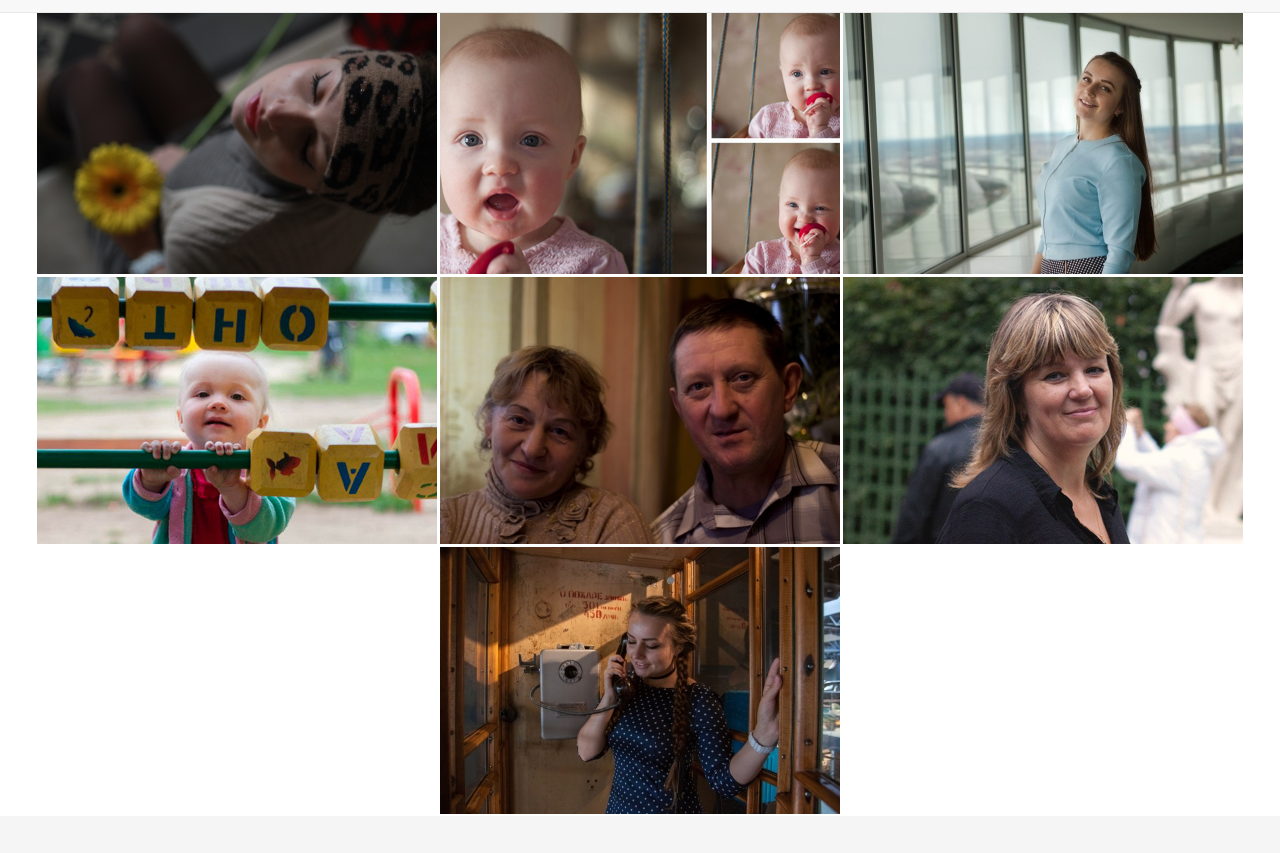
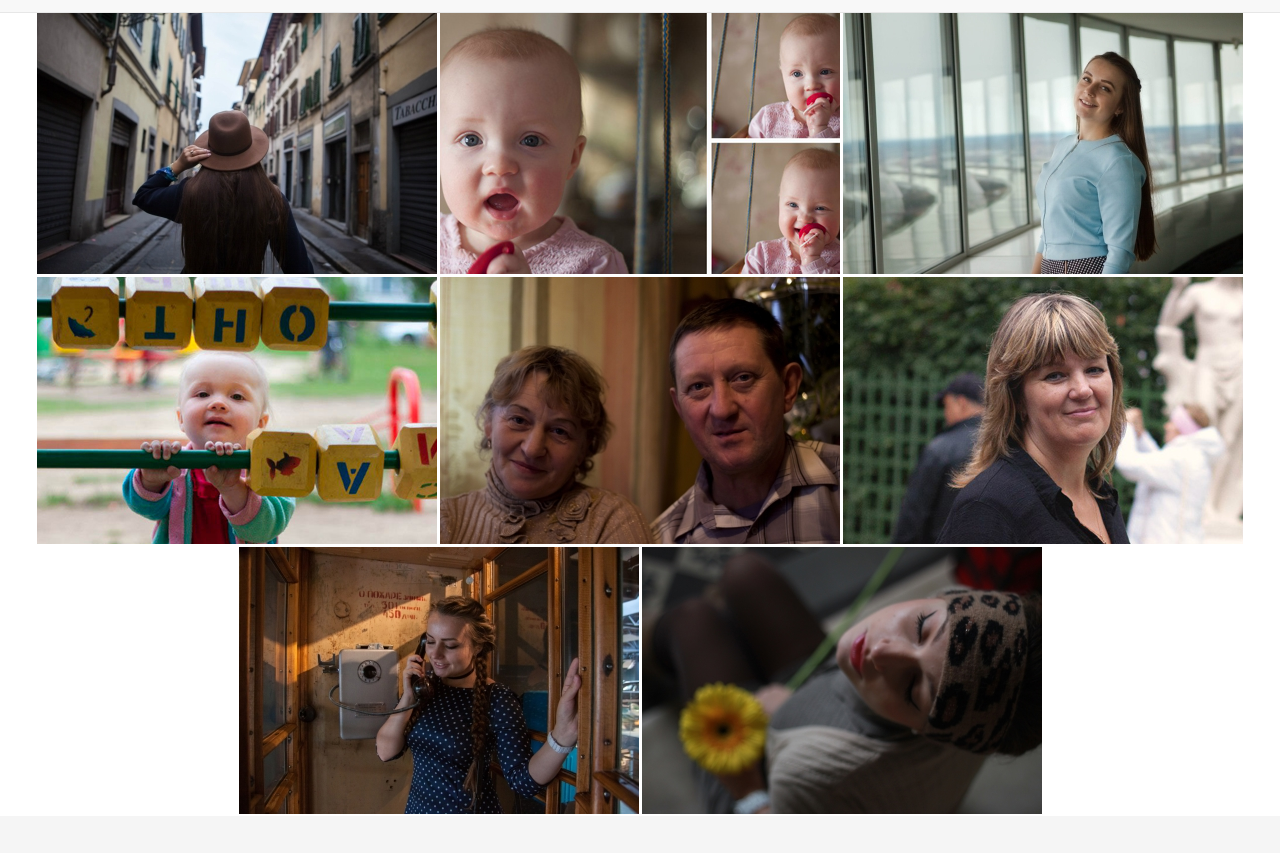
Before and after one commit to gsv60/gsv60.github.io, a plain HTML site: page portrait.html in a window 1280 px wide. Shown: the part 77-930 px from the top of the page. Drawn offline with Linux system fonts and the light colour scheme.

Commit message:
Update portrait.html

```diff
--- a/portrait.html
+++ b/portrait.html
@@ -71,10 +71,10 @@
 <!--Gallery-->
 <div id="links">
 <ul class="gallery_container">
-     <li class="gallery_item">
-        <a href="images/portrait/IMG_0598.JPG">
-          <img src="images/portrait/prev/IMG_0598.JPG">
-        </a>
+    <li class="gallery_item">
+      <a href="images/portrait/_zBbvL6ZJTo.jpg">
+        <img src="images/portrait/prev/_zBbvL6ZJTo.jpg">
+      </a>
     </li>
     <li class="gallery_item">
         <a href="images/portrait/z_cba68783.jpg">
@@ -104,6 +104,11 @@
     <li class="gallery_item">
         <a href="images/portrait/mOdsJRyjAK8.jpg">
           <img src="images/portrait/prev/mOdsJRyjAK8.jpg">
+        </a>
+    </li>
+     <li class="gallery_item">
+        <a href="images/portrait/IMG_0598.JPG">
+          <img src="images/portrait/prev/IMG_0598.JPG">
         </a>
     </li>
 </ul>
```
